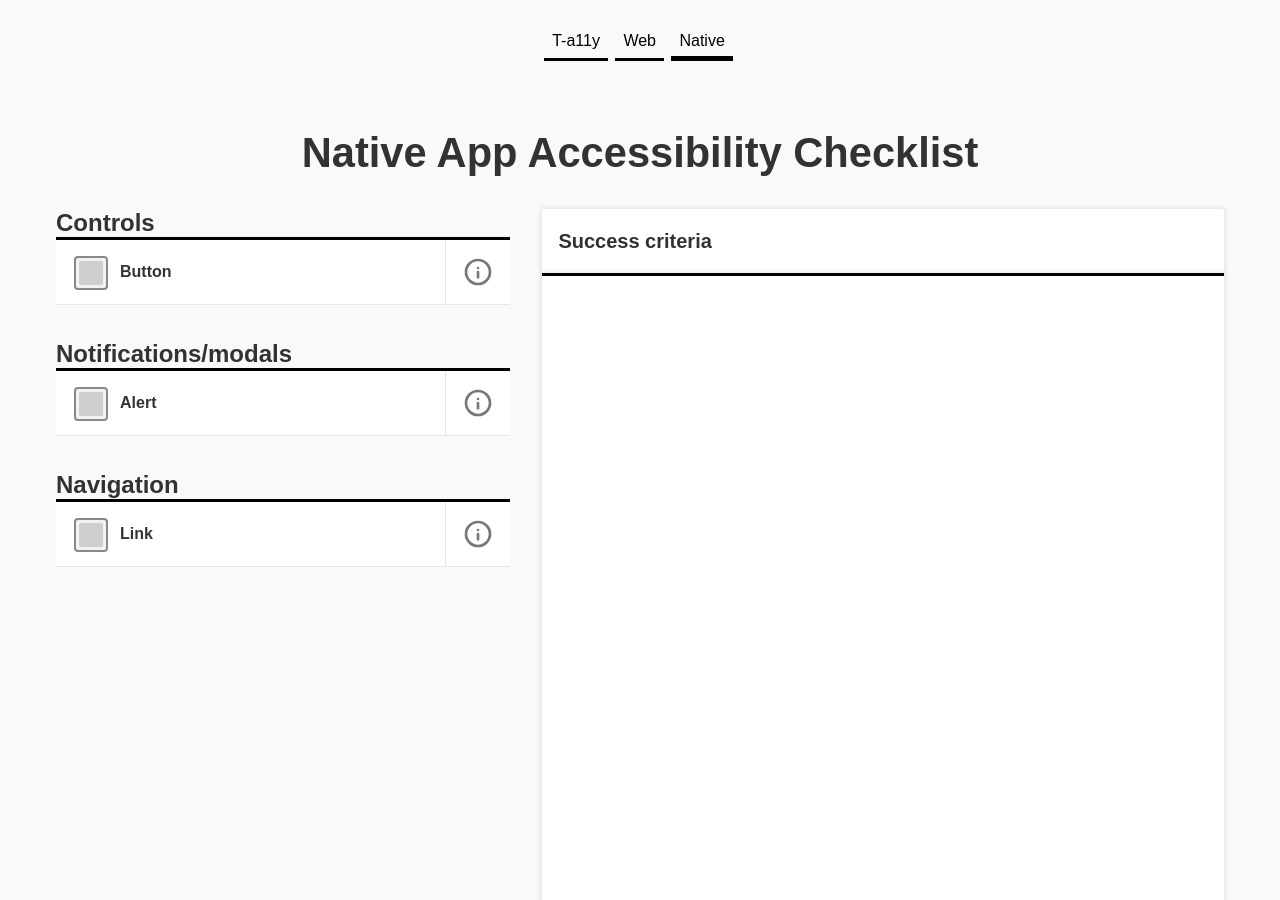
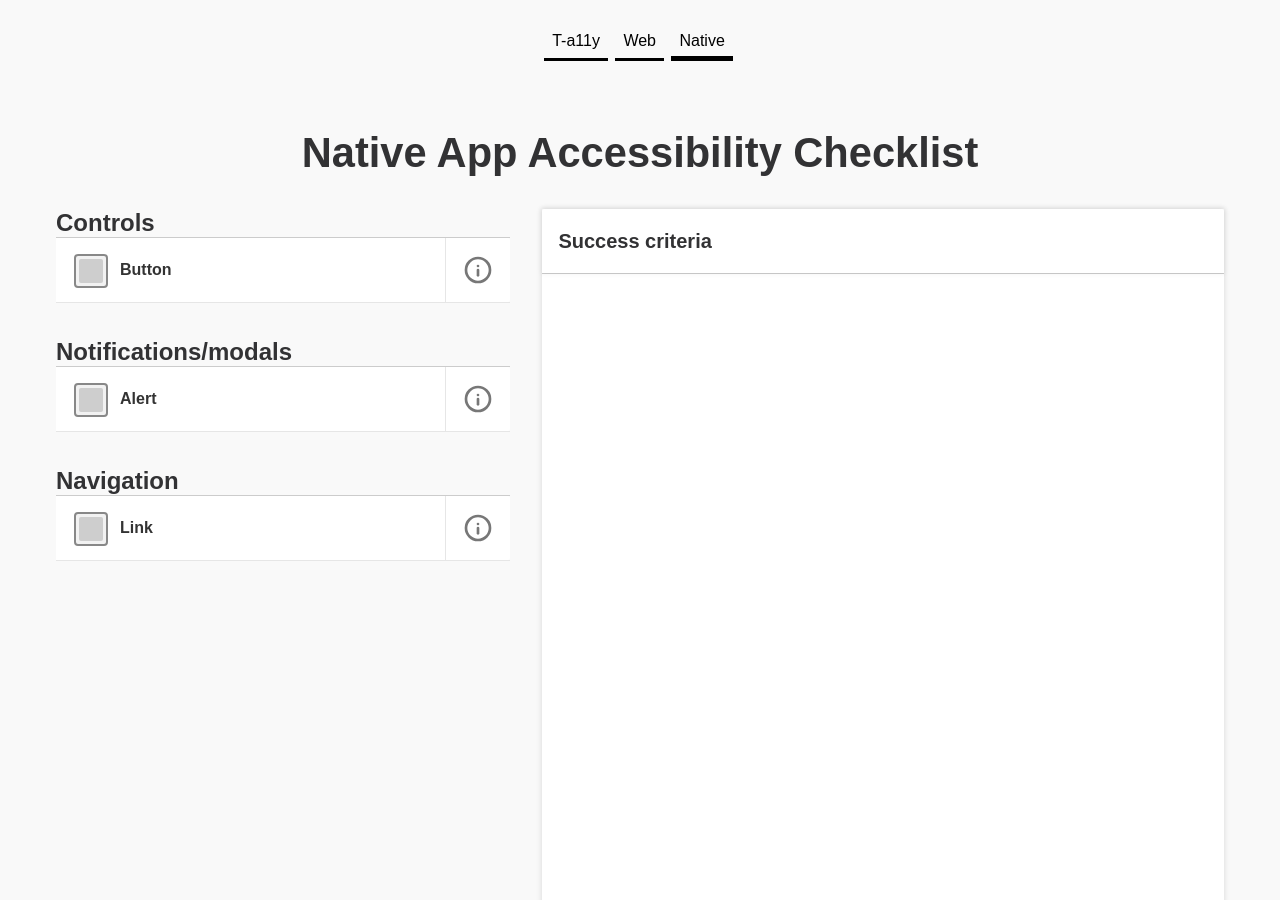
Before and after one commit to charlietriplett/OpenA11yEngineer, a Jekyll site: the page built from native.md, in a window 1280 px wide and 900 px high. Built offline with Jekyll 4.4.1, drawn with Linux system fonts in a browser that asks for light colours.

Commit message:
Minor style updates

```diff
--- a/_sass/modules/_checklist.scss
+++ b/_sass/modules/_checklist.scss
@@ -13,14 +13,16 @@
   }
   .criteria-container {
     margin-bottom: calc(2rem + 3px);
+    box-shadow: 0 0 5px 1px rgba(#000, .1);
+
   }
 
   .textarea-container {
     position: sticky;
     position: -webkit-sticky;
     top: 0rem;
-    border-top: 3px solid #000;
-    box-shadow: 0 0 5px 1px rgba(#000, .1);
+    border-top: 1px solid $color-border-gray;
+    z-index: 0;
 
     textarea {
       height: calc(100vh - 7rem);
@@ -82,8 +84,10 @@ label[for="criteria-area"] {
   background: #fff;
   padding: 1.5rem 1rem;
   line-height: 1rem;
-  box-shadow: 0 0 5px 1px rgba(#000, .1);
+  box-shadow: 0 0 5px 1px rgba(#000, .05);
   border-radius: 2px 2px 0 0;
+  position: relative;
+  z-index: 99;
 }
 
 .textarea-controls {
--- a/_sass/modules/_forms.scss
+++ b/_sass/modules/_forms.scss
@@ -9,7 +9,7 @@ form {
     list-style-type: none;
   }
   ul {
-    border-top: 3px solid #000;
+    border-top: 1px solid $color-border-gray;
   }
   li {
     display: flex;
```
